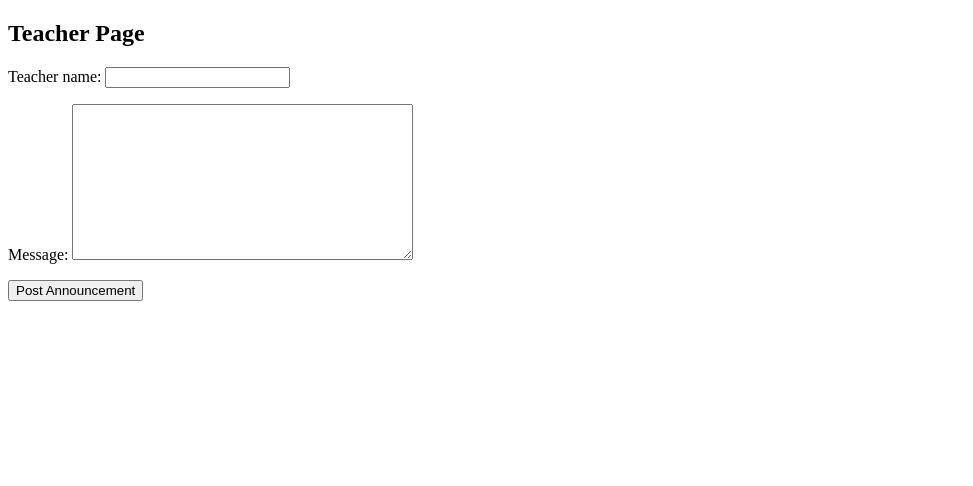
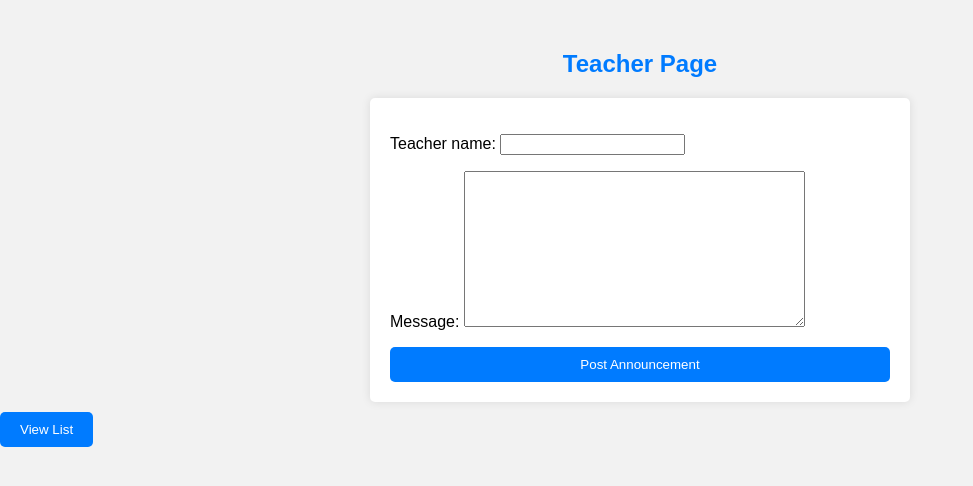
Before and after one commit to 369Rohini/Student-Teacher, a Django app: page /teacher/ in a window 1280 px wide. Shown: the top 486 px of the page, without its empty margins (0-973 px from the left). Run offline with Django 3.2, Linux system fonts and the light colour scheme.

Commit message:
Update teacher_page.html

```diff
--- a/project/templates/teacher_page.html
+++ b/project/templates/teacher_page.html
@@ -2,6 +2,87 @@
 <html>
 <head>
     <title>Teacher Page</title>
+    <style>
+        body {
+            font-family: Arial, sans-serif;
+            background-color: #f2f2f2;
+            margin: 0;
+            padding: 0;
+        }
+
+        h2 {
+            color: #007bff;
+            text-align: center;
+            padding-top: 30px;
+        }
+
+        form {
+            max-width: 500px;
+            margin: 0 auto;
+            background-color: #fff;
+            padding: 20px;
+            border-radius: 5px;
+            box-shadow: 0 0 10px rgba(0, 0, 0, 0.1);
+        }
+
+        form button[type="submit"] {
+            display: block;
+            width: 100%;
+            background-color: #007bff;
+            color: #fff;
+            border: none;
+            padding: 10px 20px;
+            margin-top: 10px;
+            border-radius: 5px;
+            cursor: pointer;
+        }
+
+        /* Styling for View List button */
+        #viewListBtn {
+            background-color: #007bff;
+            color: #fff;
+            border: none;
+            padding: 10px 20px;
+            border-radius: 5px;
+            cursor: pointer;
+            margin-top: 10px;
+        }
+
+        /* Styling for notifications */
+        #notifications {
+            margin-top: 20px;
+        }
+
+        #notifications p {
+            background-color: #f7f7f7;
+            border: 1px solid #ddd;
+            padding: 10px;
+            border-radius: 5px;
+            margin-bottom: 10px;
+        }
+
+        /* Styling for Viewed Messages list */
+        #viewedListContainer {
+            margin-top: 20px;
+        }
+
+        #viewedListContainer h3 {
+            color: #007bff;
+        }
+
+        #viewedList {
+            list-style: none;
+            padding: 0;
+        }
+
+        #viewedList li {
+            background-color: #f7f7f7;
+            border: 1px solid #ddd;
+            padding: 10px;
+            border-radius: 5px;
+            margin-bottom: 5px;
+        }
+    </style>
 </head>
 <body>
     <h2>Teacher Page</h2>
@@ -10,5 +91,23 @@
         {{ form.as_p }}
         <button type="submit">Post Announcement</button>
     </form>
+
+    <!-- View List button -->
+    <button id="viewListBtn" onclick="showViewedList()">View List</button>
+
+    <!-- Display notifications here -->
+    <div id="notifications"></div>
+
+    <!-- Viewed messages list -->
+    <div id="viewedListContainer" style="display: none;">
+        <h3>Viewed Messages:</h3>
+        <ul id="viewedList"></ul>
+    </div>
+
+    <!-- Include jQuery library -->
+    <script src="https://code.jquery.com/jquery-3.6.0.min.js"></script>
+    <script>
+        // ... Your existing JavaScript code ...
+    </script>
 </body>
 </html>
```
